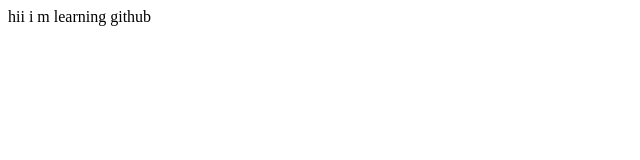
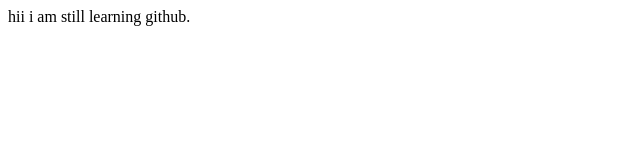
Before and after one commit to Vaibhavverma19/chrome-extension-project, a browser extension: page New folder/index.html in a window 1280 px wide. Shown: the full height of the page, 0-640 px from the left. Drawn offline with Linux system fonts and the light colour scheme.

Commit message:
chaged line in body

```diff
--- a/New folder/index.html
+++ b/New folder/index.html
@@ -6,6 +6,6 @@
     <title>Document</title>
 </head>
 <body>
-    hii i m learning github
+    hii i am still learning github.
 </body>
 </html>
```
